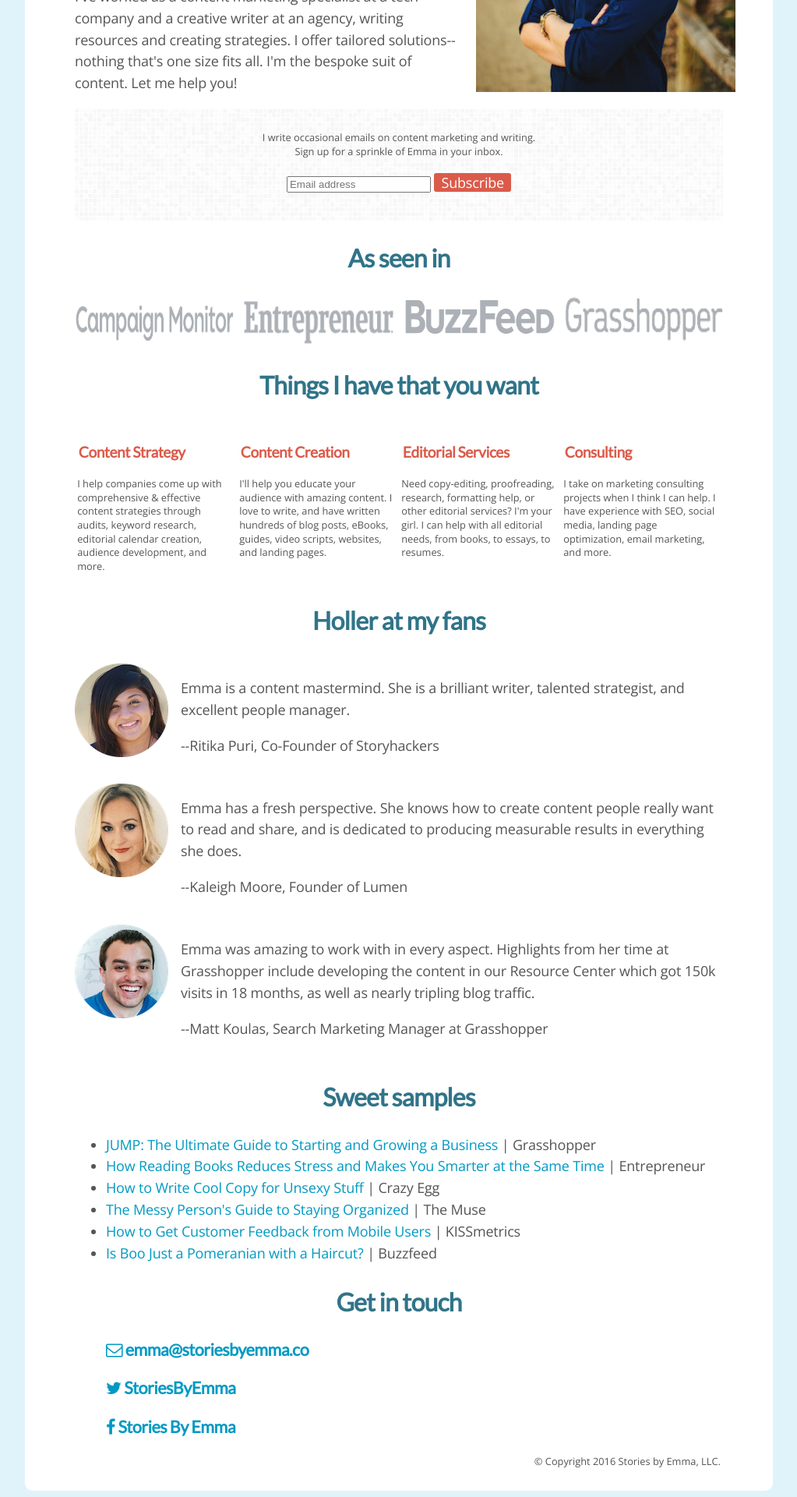
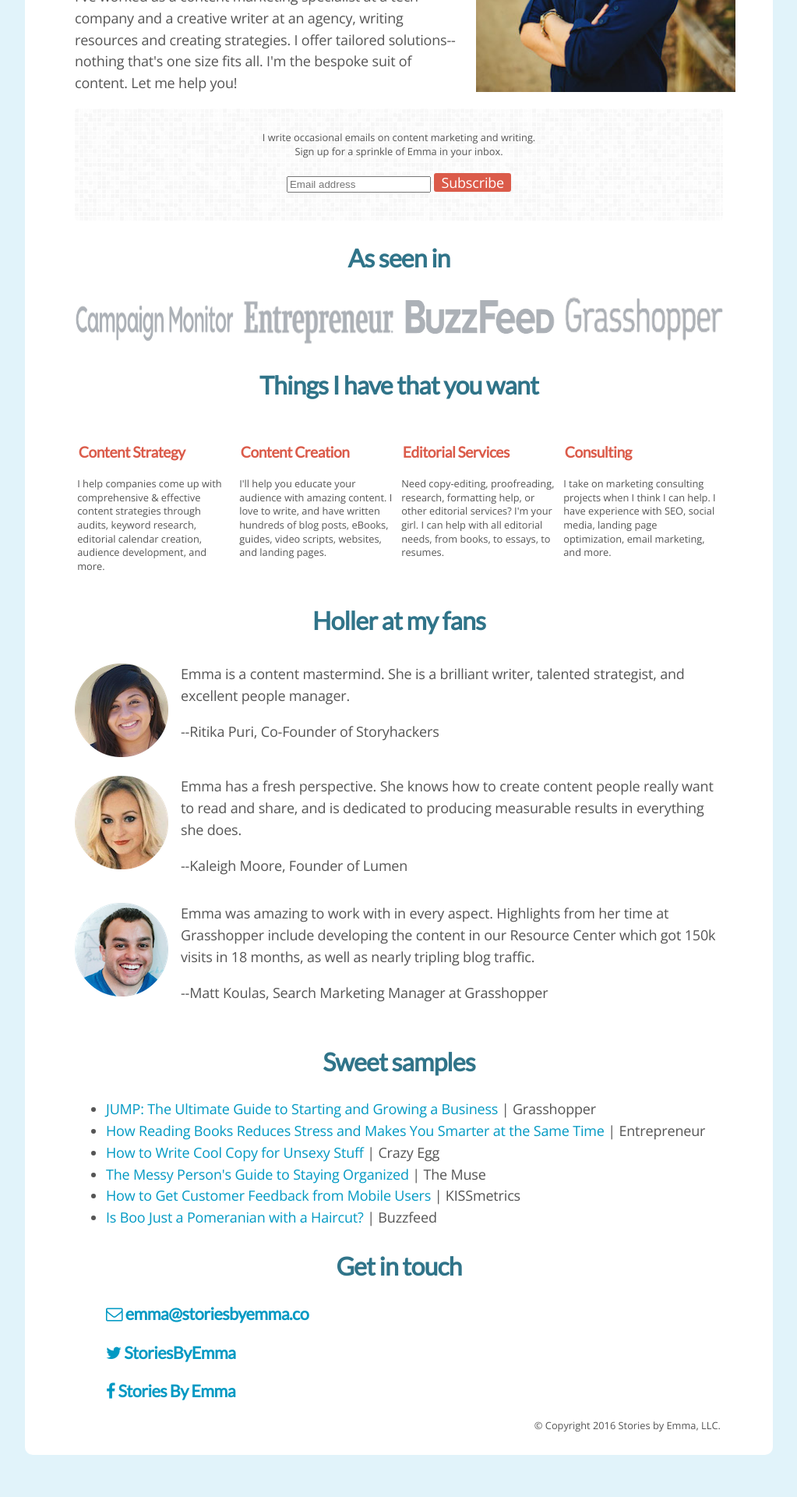
Before and after one commit to emmalepsy/emmalepsy.github.io, a Jekyll site: the page mobile.html, which Jekyll copies as it is, in a window 1280 px wide. Shown: the part 652-2572 px from the top of the page at 78% size, without its empty margins (128-1151 px from the left). Built offline with Jekyll 4.4.1, drawn with Linux system fonts in a browser that asks for light colours; nearby versions of some CDN libraries; a style sheet for code colours, icons or effects is not loaded; after the commit the page ends 2526 px from its top, so only the background shows below that.

Commit message:
Try to move pull-quotes up

```diff
--- a/mobile.html
+++ b/mobile.html
@@ -276,6 +276,10 @@
     padding-bottom: 1em;
   }
 
+  .pull-quote {
+    margin-top: 0;
+  }
+
 }
 
 </style>
```
